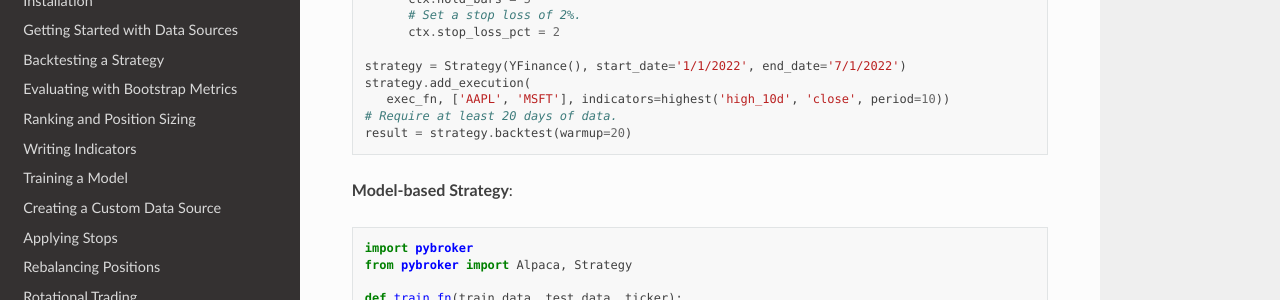
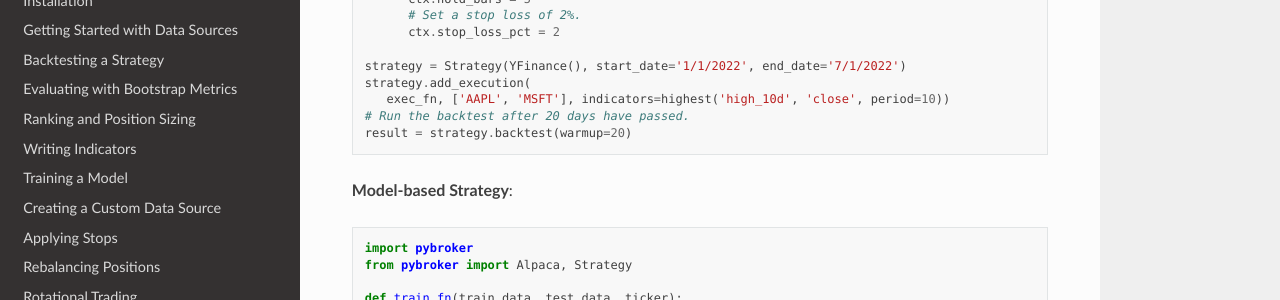
Before and after one commit to edtechre/pybroker, a Sphinx documentation site: the page built from docs/index.rst, in a window 1280 px wide and 900 px high, scrolled down 1310 px. Shown: the part 151-451 px from the top of the window. Built offline with Sphinx 7.4.7 and the Read the Docs theme 2.0.0, drawn with Linux system fonts in a browser that asks for light colours.

Commit message:
Update warmup comment.

```diff
--- a/docs/index.rst
+++ b/docs/index.rst
@@ -111,7 +111,7 @@ snippets:
    strategy = Strategy(YFinance(), start_date='1/1/2022', end_date='7/1/2022')
    strategy.add_execution(
       exec_fn, ['AAPL', 'MSFT'], indicators=highest('high_10d', 'close', period=10))
-   # Require at least 20 days of data.
+   # Run the backtest after 20 days have passed.
    result = strategy.backtest(warmup=20)
 
 **Model-based Strategy**::
```
Also changed, not shown: README.md (+1 -1 lines).
